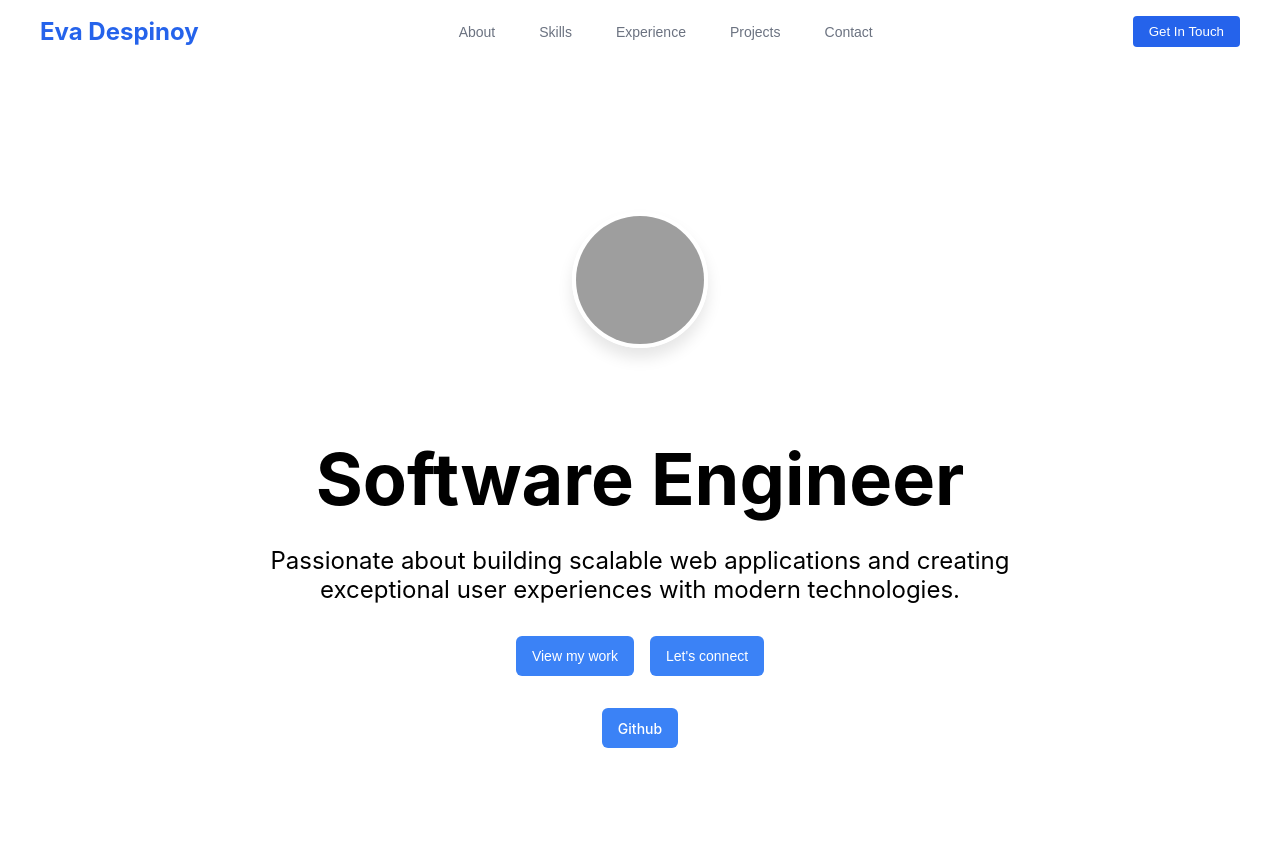
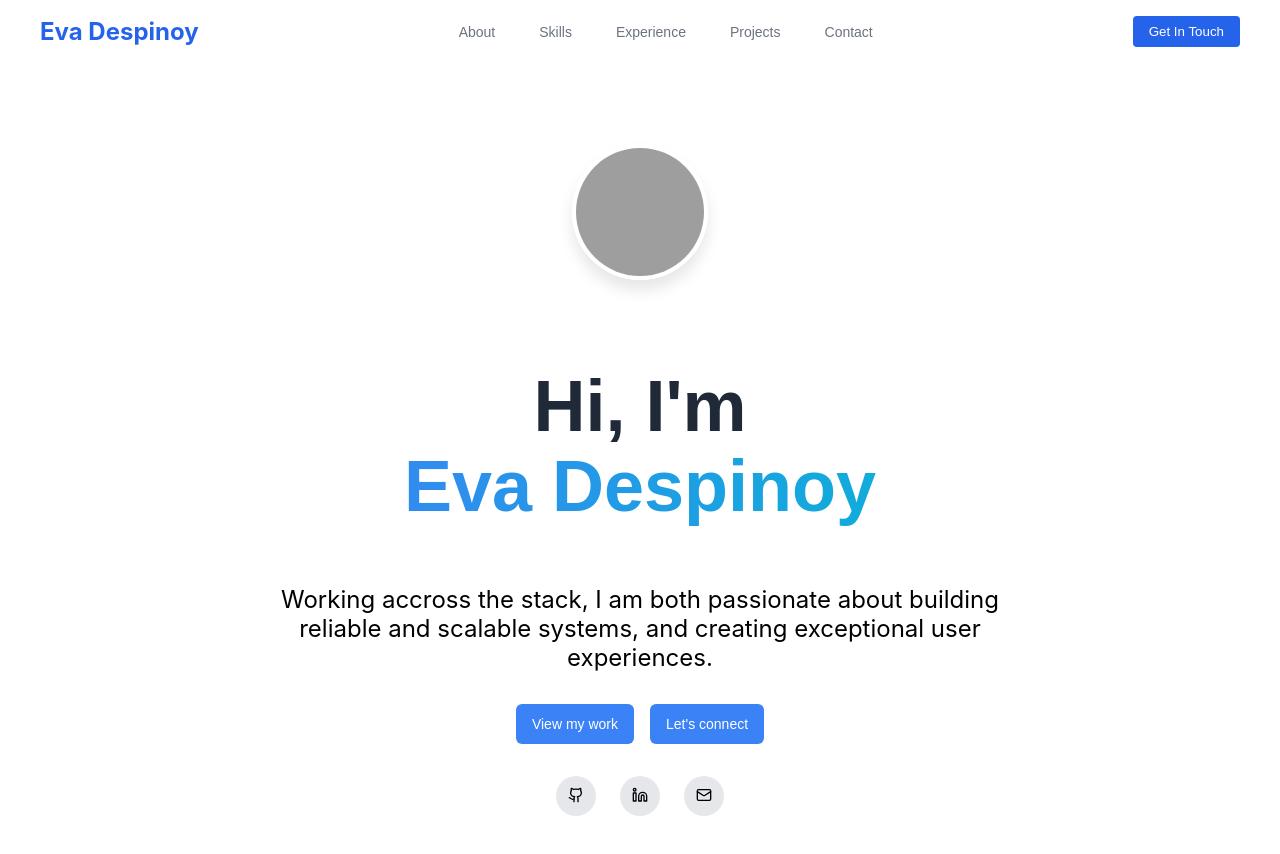
Before and after one commit to evkade/evkade.github.io, a React (Create React App) app in the folder client/: page / in a window 1280 px wide. Shown: the top 854 px of the page. Built offline with nearby package versions, Linux system fonts and the light colour scheme; grey boxes are pictures that could not be loaded.

Commit message:
main page working

```diff
--- a/client/package.json
+++ b/client/package.json
@@ -11,6 +11,7 @@
     "@types/node": "^16.18.126",
     "@types/react": "^19.1.6",
     "@types/react-dom": "^19.1.6",
+    "lucide-react": "^0.542.0",
     "react": "^19.1.0",
     "react-dom": "^19.1.0",
     "react-router-dom": "^7.6.2",
--- a/client/src/App.css
+++ b/client/src/App.css
@@ -36,3 +36,13 @@
     transform: rotate(360deg);
   }
 }
+
+/* globals.css */
+:root {
+  --primary: #3b82f6;
+  --secondary: #e5e7eb;
+  --accent: #60a5fa;            /* soft blue */
+  --accent-foreground: #1f2937; /* dark text on accent */
+  --foreground: #1f2937;
+  --background: #ffffff;
+}
--- a/client/src/components/button/Button.css
+++ b/client/src/components/button/Button.css
@@ -13,6 +13,7 @@
   transition: all 0.2s ease-in-out; /* transition-colors + scale etc */
   pointer-events: auto;
   text-decoration: none;
+  cursor: pointer;
 }
 
 .button:disabled {
@@ -77,6 +78,23 @@
   color: #1f2937; /* hover:text-accent-foreground */
 }
 
+.button-social {
+  display: inline-flex;           /* ensures proper alignment if you have an icon */
+  align-items: center;
+  justify-content: center;
+  padding: 0.5rem;                /* p-2 */
+  border-radius: 9999px;          /* rounded-full */
+  background-color: var(--secondary); /* bg-secondary */
+  color: inherit;                 /* keep text color default */
+  transition: all 0.2s ease;      /* transition-all duration-200 */
+  text-decoration: none;           /* remove underline if needed */
+}
+
+.button-social:hover {
+  background-color: var(--accent);         /* hover:bg-accent */
+  color: var(--accent-foreground);         /* hover:text-accent-foreground */
+}
+
 .button-link {
   color: #3b82f6; /* text-primary */
   text-decoration: underline;
--- a/client/src/components/button/Button.tsx
+++ b/client/src/components/button/Button.tsx
@@ -10,8 +10,10 @@ type ButtonProps = {
     | "outline"
     | "secondary"
     | "ghost"
-    | "link";
+    | "link"
+    | "social";
   size?: "default-size" | "sm" | "lg" | "icon";
+  icon?: React.ReactNode;
 };
 
 function Button({
@@ -20,6 +22,7 @@ function Button({
   link,
   variant = "default",
   size = "default-size",
+  icon,
 }: ButtonProps) {
   if (link == null && onClick == null) {
     throw new Error("Defined button with no link or onClick!");
@@ -30,6 +33,13 @@ function Button({
 
   const className = `button button-${variant} button-${size}`;
 
+  const content = (
+    <>
+      {icon && <span className="button-icon-wrapper">{icon}</span>}
+      {label}
+    </>
+  );
+
   if (link != null) {
     return (
       <a
@@ -38,14 +48,14 @@ function Button({
         rel="noopener noreferrer"
         className={className} // <-- use dynamic class
       >
-        {label}
+        {content}
       </a>
     );
   }
 
   return (
     <button className={className} onClick={onClick}>
-      {label}
+      {content}
     </button>
   );
 }
--- a/client/src/pages/Me.css
+++ b/client/src/pages/Me.css
@@ -25,18 +25,29 @@
   animation: fade-in 0.5s ease forwards;
 }
 
-/* Heading */
 .me-title {
+  font-family: 'YourDisplayFont', sans-serif; /* replace with your display font */
+  font-weight: 700; /* bold */
   font-size: 3rem; /* text-5xl */
-  font-weight: 700;
-  color: var(--primary); /* assumes you have a --primary CSS variable */
-  margin-bottom: 1.5rem;
+  line-height: 1.1; /* leading-tight */
 }
 
-@media (min-width: 768px) {
+@media (min-width: 1024px) {
   .me-title {
-    font-size: 4.5rem; /* md:text-7xl */
+    font-size: 4.5rem; /* lg:text-7xl */
   }
+}
+
+.me-title .intro {
+  display: block;
+  color: var(--foreground); /* normal text color */
+}
+
+.me-title .name {
+  display: block;
+  background: linear-gradient(90deg, #3b82f6, #06b6d4); /* example gradient */
+  -webkit-background-clip: text;
+  -webkit-text-fill-color: transparent;
 }
 
 /* Paragraph */
--- a/client/src/pages/Me.tsx
+++ b/client/src/pages/Me.tsx
@@ -1,5 +1,6 @@
 import Button from "../components/button/Button";
 import "./Me.css";
+import { Mail, Github, Linkedin } from "lucide-react";
 
 const Me = () => {
   const scrollToSection = (sectionId: string) => {
@@ -24,10 +25,14 @@ const Me = () => {
             animationFillMode: "forwards",
           }}
         >
-          <h1 className="me-title">Software Engineer</h1>
+          <h1 className="me-title">
+            <span className="intro">Hi, I'm</span>
+            <span className="name">Eva Despinoy</span>
+          </h1>
           <p className="me-subtitle">
-            Passionate about building scalable web applications and creating
-            exceptional user experiences with modern technologies.
+            Working accross the stack, I am both passionate about building
+            reliable and scalable systems, and creating exceptional user
+            experiences.
           </p>
         </div>
         <div className="me-buttons">
@@ -41,7 +46,27 @@ const Me = () => {
           />
         </div>
         <div className="me-socials">
-          <Button label="Github" link="https://leetcode.com/u/evkade/" />
+          <Button
+            icon={<Github />}
+            label=""
+            size="icon"
+            link="https://leetcode.com/u/evkade/"
+            variant="social"
+          />
+          <Button
+            icon={<Linkedin />}
+            label=""
+            size="icon"
+            link="https://www.linkedin.com/in/despinoy/"
+            variant="social"
+          />
+          <Button
+            icon={<Mail />}
+            label=""
+            size="icon"
+            link="mailto:eva.despinoy@gmail.com"
+            variant="social"
+          />
         </div>
       </div>
     </section>
```
Also changed, not shown: 1 other file (tests, documents, lock files or other folders).
